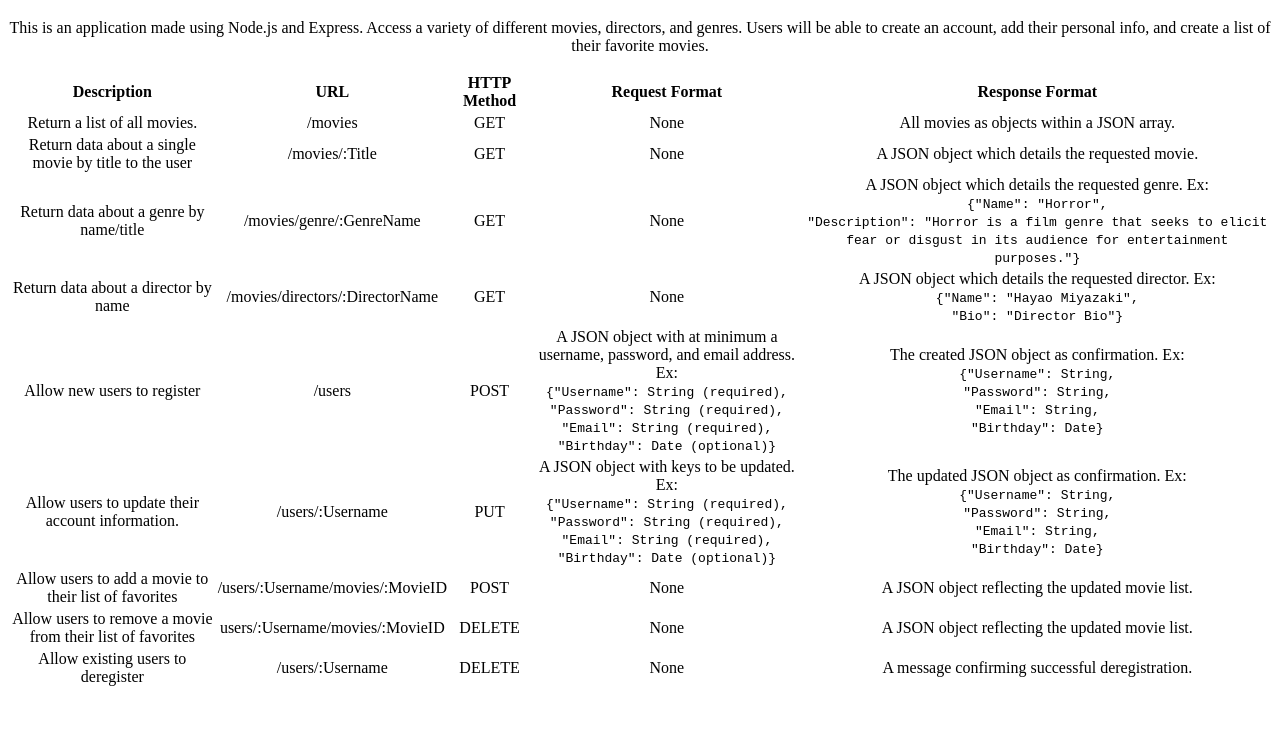
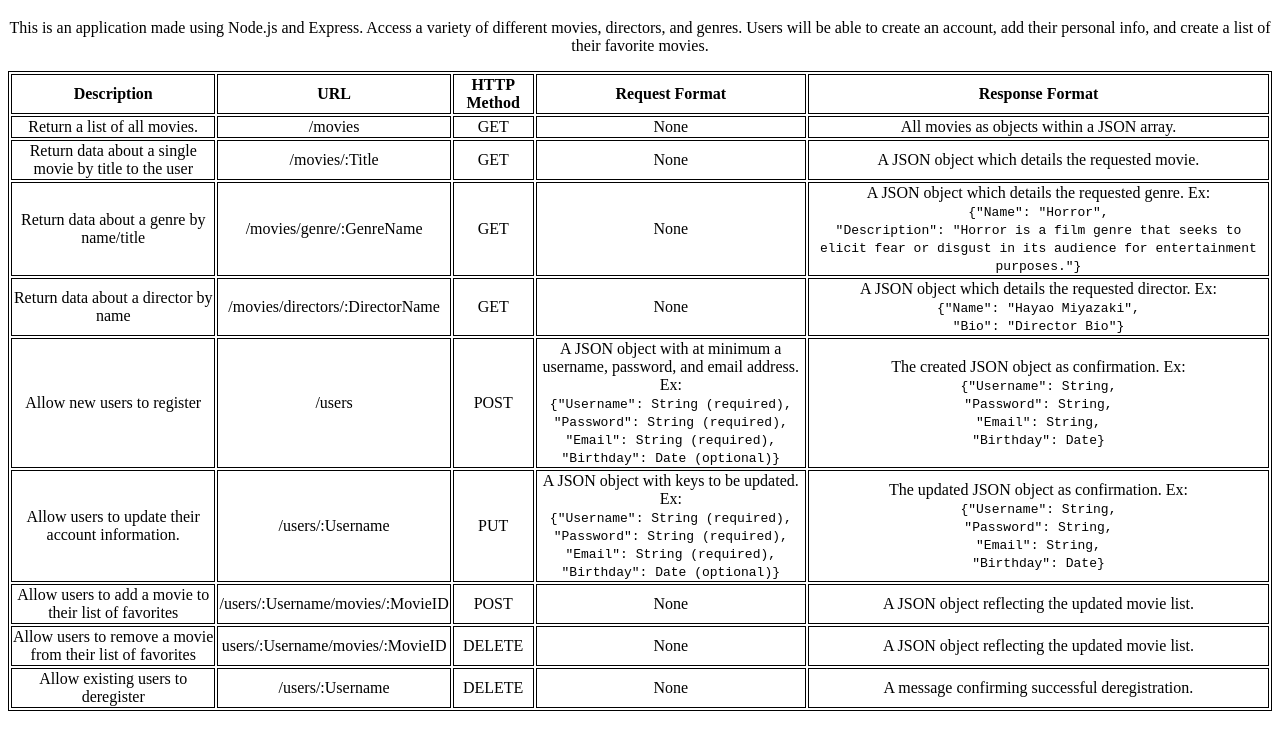
Before and after one commit to YSX-Brian/Movie_API, a website: page public/documentation.html in a window 1280 px wide. Shown: the part 61-800 px from the top of the page. Drawn offline with Linux system fonts and the light colour scheme.

Commit message:
Update documentation.html

```diff
--- a/public/documentation.html
+++ b/public/documentation.html
@@ -9,6 +9,7 @@
             p {text-align: center;}
             tr {text-align: center;}
             th {text-align: center;}
+            table, th, td {border: 1px solid;}
         </style>
     </head>
     <body>
```
